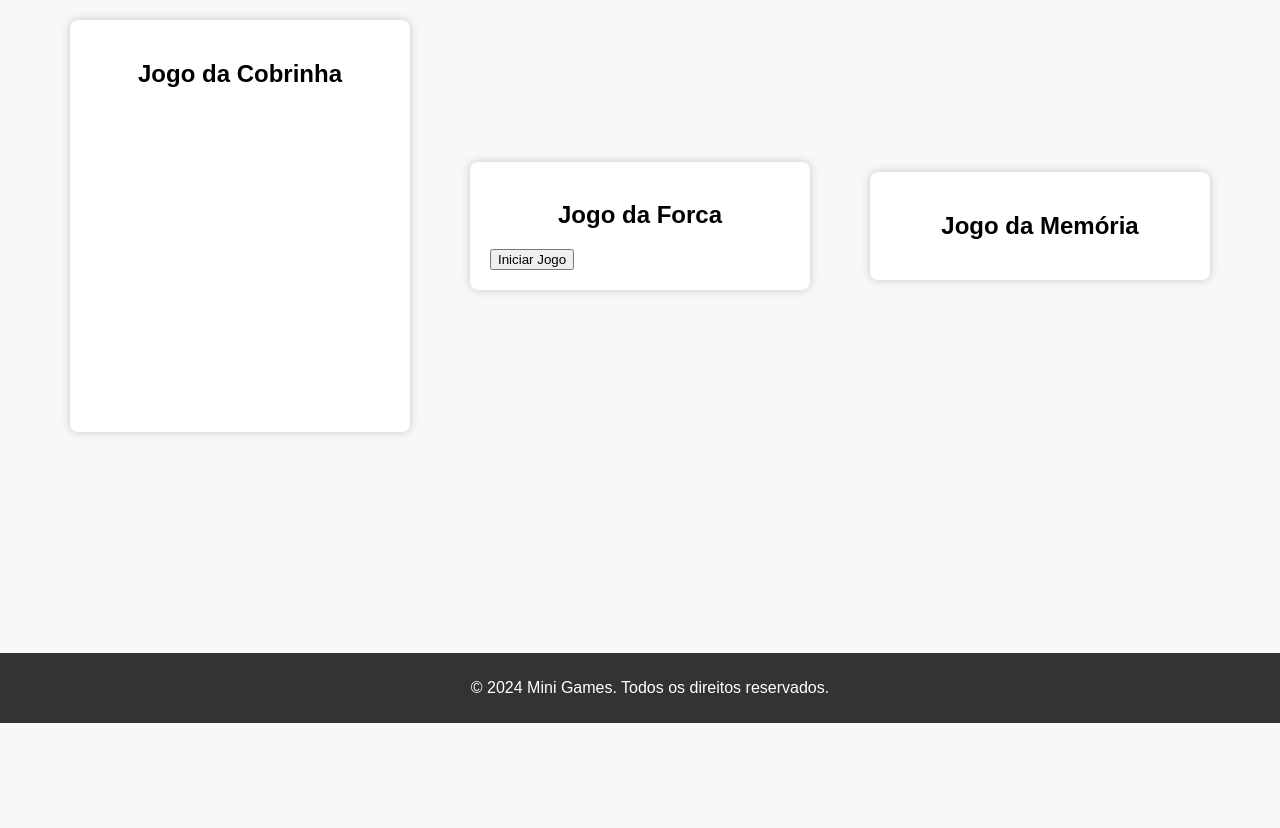
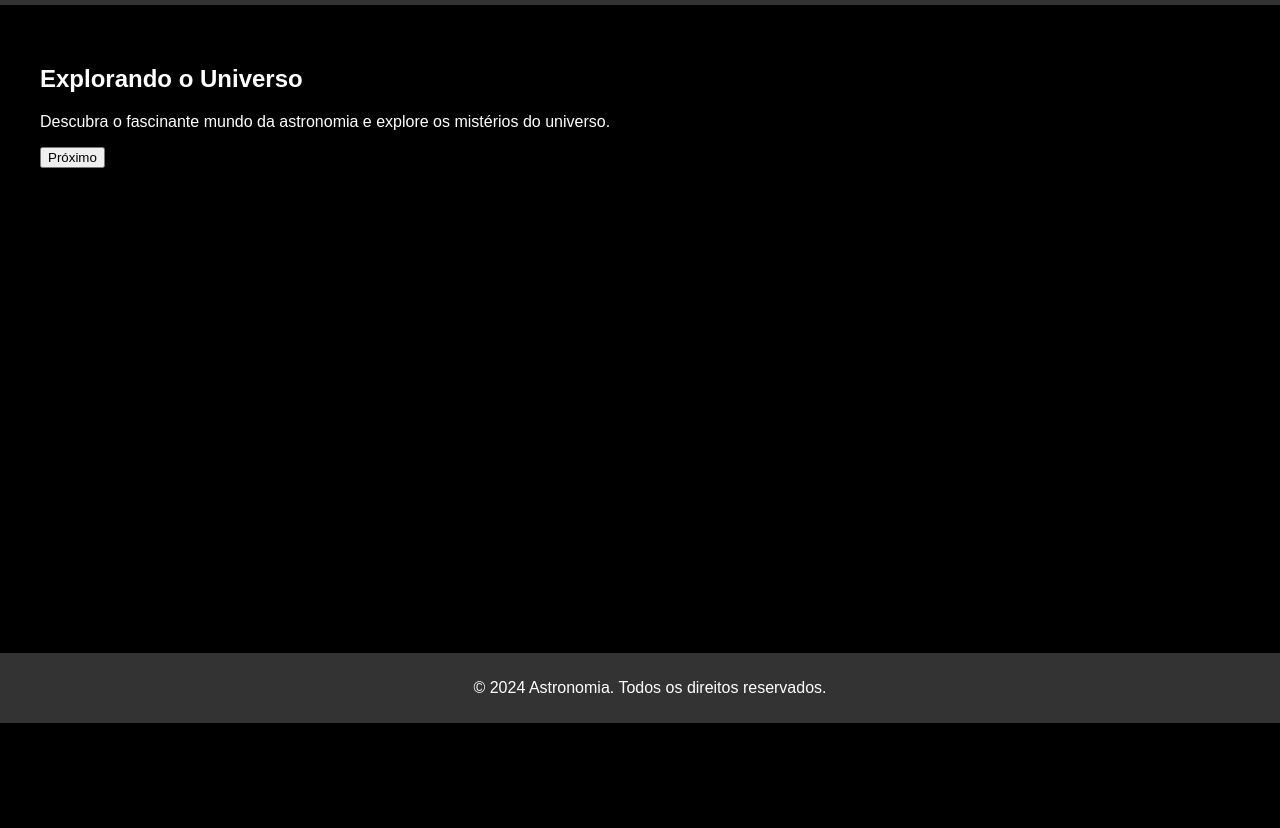
Before and after one commit to zxnuz/Back-End_3D, a plain HTML site: page index.html in a window 1280 px wide. Shown: the part 77-905 px from the top of the page. Before the commit the page ends 800 px from the top, so only its background shows below. Drawn offline with Linux system fonts and the light colour scheme.

Commit message:
Update index.html
Adicionando um site com HTML, CSS E JS, com a ajuda do ChatGPT. O site é sobre astronomia.

```diff
--- a/index.html
+++ b/index.html
@@ -3,13 +3,14 @@
 <head>
     <meta charset="UTF-8">
     <meta name="viewport" content="width=device-width, initial-scale=1.0">
-    <title>Mini Games</title>
+    <title>Astronomia</title>
     <style>
         body {
             font-family: Arial, sans-serif;
             margin: 0;
             padding: 0;
-            background-color: #f8f8f8;
+            background-color: #000;
+            color: #fff;
         }
 
         header {
@@ -21,32 +22,27 @@
 
         header h1 {
             margin: 0;
+            font-size: 36px;
         }
 
         main {
             padding: 20px;
         }
 
-        .game-container {
-            display: flex;
-            justify-content: space-around;
-            align-items: center;
-            flex-wrap: wrap;
-            max-width: 1200px;
-            margin: 0 auto;
+        .section {
+            opacity: 0;
+            transition: opacity 1s;
         }
 
-        .game {
-            width: 300px;
-            margin-bottom: 20px;
-            background-color: #fff;
-            border-radius: 8px;
-            box-shadow: 0 0 10px rgba(0, 0, 0, 0.2);
-            padding: 20px;
+        .visible {
+            opacity: 1;
         }
 
-        .game h2 {
-            text-align: center;
+        .section-content {
+            padding: 20px;
+            background-color: rgba(0, 0, 0, 0.7);
+            border-radius: 8px;
+            margin-bottom: 20px;
         }
 
         footer {
@@ -63,31 +59,81 @@
 </head>
 <body>
     <header>
-        <h1>Mini Games</h1>
+        <h1>Astronomia</h1>
     </header>
     <main>
-        <div class="game-container">
-            <div class="game">
-                <h2>Jogo da Cobrinha</h2>
-                <canvas id="snakeCanvas" width="300" height="300"></canvas>
-                <script src="snake.js"></script>
+        <div class="section visible" id="section1">
+            <div class="section-content">
+                <h2>Explorando o Universo</h2>
+                <p>Descubra o fascinante mundo da astronomia e explore os mistérios do universo.</p>
+                <button onclick="nextSection()">Próximo</button>
             </div>
-            <div class="game">
-                <h2>Jogo da Forca</h2>
-                <button id="startHangman">Iniciar Jogo</button>
-                <div id="hangmanOutput"></div>
-                <div id="hangmanInput"></div>
-                <script src="hangman.js"></script>
+        </div>
+        <div class="section" id="section2">
+            <div class="section-content">
+                <h2>Sistema Solar</h2>
+                <p>Conheça os planetas, luas, cometas e asteroides que compõem nosso sistema solar.</p>
+                <button onclick="nextSection()">Próximo</button>
             </div>
-            <div class="game">
-                <h2>Jogo da Memória</h2>
-                <div id="memoryGame"></div>
-                <script src="memory.js"></script>
+        </div>
+        <div class="section" id="section3">
+            <div class="section-content">
+                <h2>Estrelas e Galáxias</h2>
+                <p>Explore as estrelas, constelações, nebulosas e galáxias que pontilham o céu noturno.</p>
+                <button onclick="nextSection()">Próximo</button>
+            </div>
+        </div>
+        <div class="section" id="section4">
+            <div class="section-content">
+                <h2>Telescópios e Observatórios</h2>
+                <p>Descubra como os telescópios e observatórios nos ajudam a explorar o cosmos.</p>
+                <button onclick="nextSection()">Próximo</button>
+            </div>
+        </div>
+        <div class="section" id="section5">
+            <div class="section-content">
+                <h2>Exploração Espacial</h2>
+                <p>Acompanhe as missões espaciais e descubra os mistérios do espaço profundo.</p>
+                <button onclick="nextSection()">Próximo</button>
+            </div>
+        </div>
+        <div class="section" id="section6">
+            <div class="section-content">
+                <h2>Fim</h2>
+                <p>Obrigado por explorar o universo conosco!</p>
+                <button onclick="restart()">Recomeçar</button>
             </div>
         </div>
     </main>
     <footer>
-        <p>&copy; 2024 Mini Games. Todos os direitos reservados.</p>
+        <p>&copy; 2024 Astronomia. Todos os direitos reservados.</p>
     </footer>
+
+    <script>
+        let currentSection = 1;
+        const sections = document.querySelectorAll('.section');
+
+        function showSection(sectionNumber) {
+            sections.forEach(section => {
+                section.classList.remove('visible');
+            });
+
+            document.getElementById(`section${sectionNumber}`).classList.add('visible');
+        }
+
+        function nextSection() {
+            if (currentSection < sections.length) {
+                currentSection++;
+                showSection(currentSection);
+            }
+        }
+
+        function restart() {
+            currentSection = 1;
+            showSection(currentSection);
+        }
+
+        showSection(currentSection);
+    </script>
 </body>
 </html>
```
